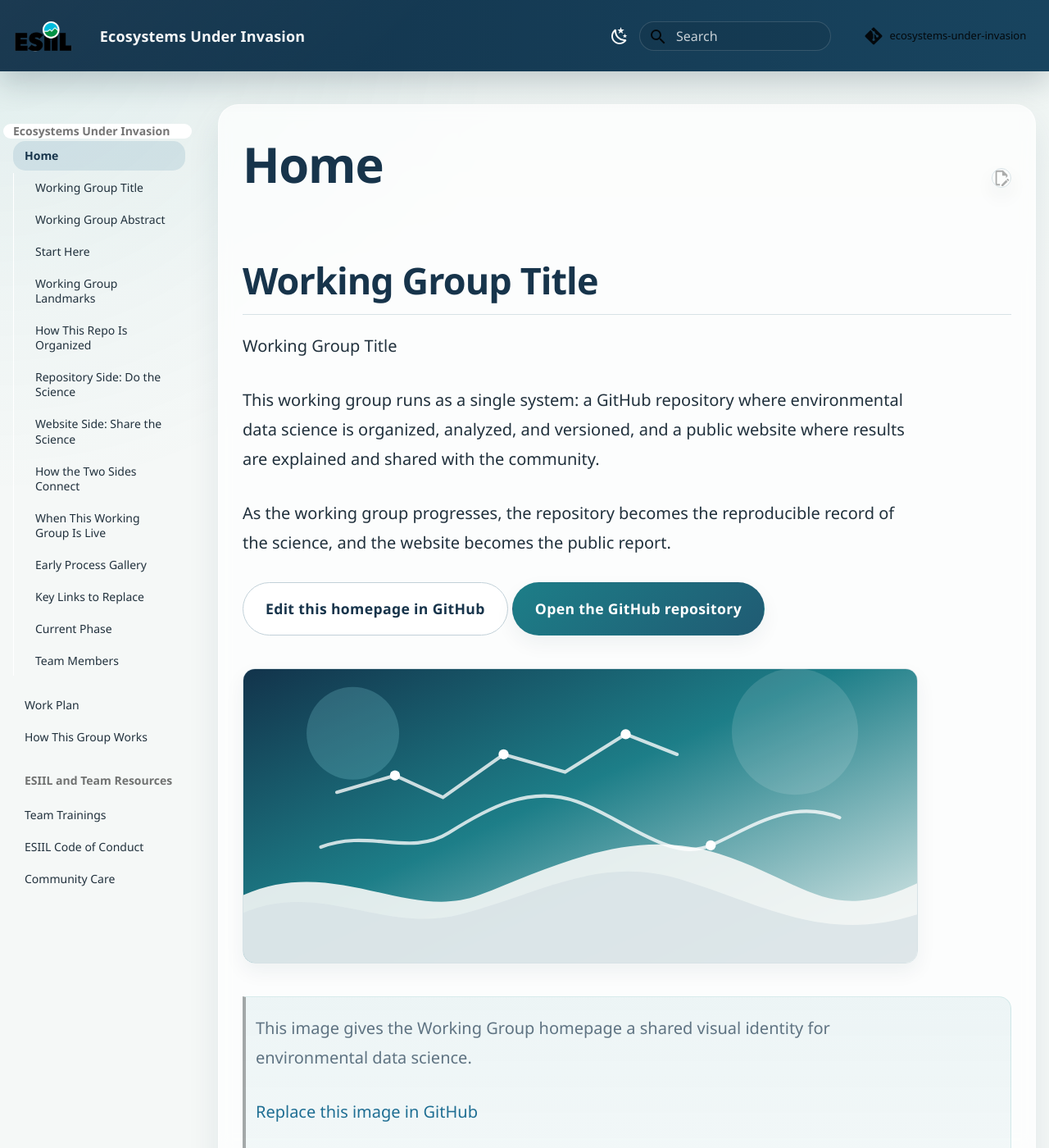
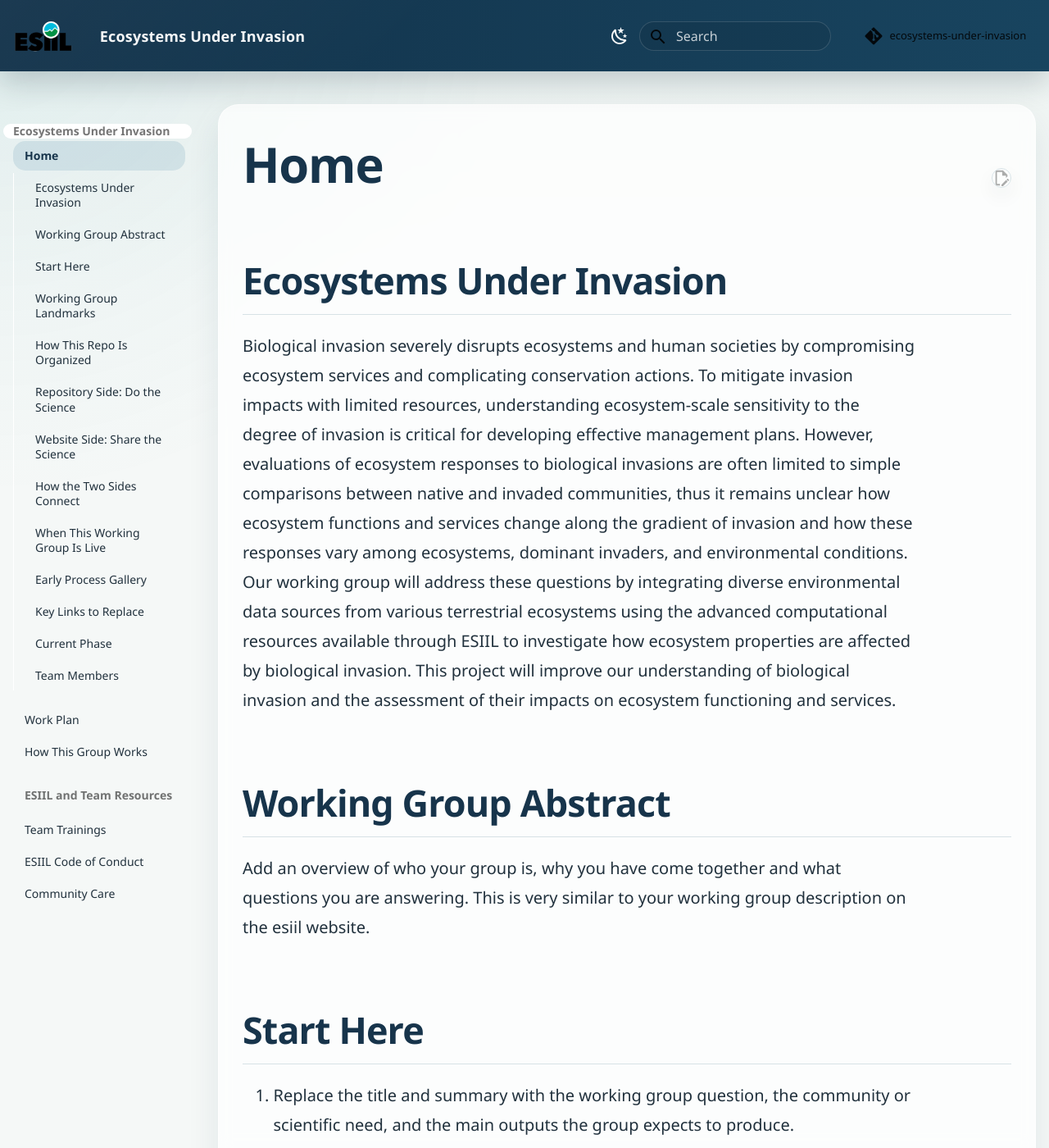
Before and after one commit to CU-ESIIL/ecosystems-under-invasion, an MkDocs documentation site: the page built from docs/index.md, in a window 1280 px wide and 1400 px high. Shown: the whole window at 82% size. Built offline with MkDocs 1.6.1 and Material for MkDocs 9.7.7, drawn with Linux system fonts in a browser that asks for light colours; comment, search, counter and statistics services are not loaded; some of the changed text lies outside the part shown.

Commit message:
Revise working group title and description
Updated the working group title and revised the description to focus on ecosystems under invasion, highlighting the project's goals and methodologies.

```diff
--- a/docs/index.md
+++ b/docs/index.md
@@ -1,19 +1,13 @@
 # Home
 
-## Working Group Title
+## Ecosystems Under Invasion
 
-Working Group Title
+Biological invasion severely disrupts ecosystems and human societies by compromising ecosystem services and complicating conservation actions.
+To mitigate invasion impacts with limited resources, understanding ecosystem-scale sensitivity to the degree of invasion is critical for developing effective management plans.
+However, evaluations of ecosystem responses to biological invasions are often limited to simple comparisons between native and invaded communities, thus it remains unclear how ecosystem functions and services change along the gradient of invasion and how these responses vary among ecosystems, dominant invaders, and environmental conditions.
+Our working group will address these questions by integrating diverse environmental data sources from various terrestrial ecosystems using the advanced computational resources available through ESIIL to investigate how ecosystem properties are affected by biological invasion.
+This project will improve our understanding of biological invasion and the assessment of their impacts on ecosystem functioning and services.
 
-This working group runs as a single system: a GitHub repository where environmental data science is organized, analyzed, and versioned, and a public website where results are explained and shared with the community.
-
-As the working group progresses, the repository becomes the reproducible record of the science, and the website becomes the public report.
-
-[Edit this homepage in GitHub](https://github.com/CU-ESIIL/Working_group_OASIS/edit/main/docs/index.md){ .md-button .md-button--secondary }
-[Open the GitHub repository](https://github.com/CU-ESIIL/Working_group_OASIS){ .md-button }
-
-![Placeholder image for the homepage overview][slot-hero]{ .homepage-hero }
-
---8<-- "_generated/slot_notes/hero.md"
 
 ## Working Group Abstract
 
```
